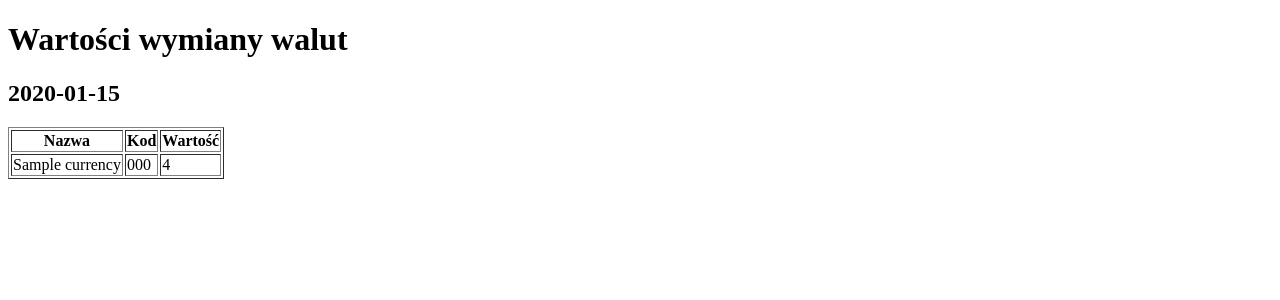
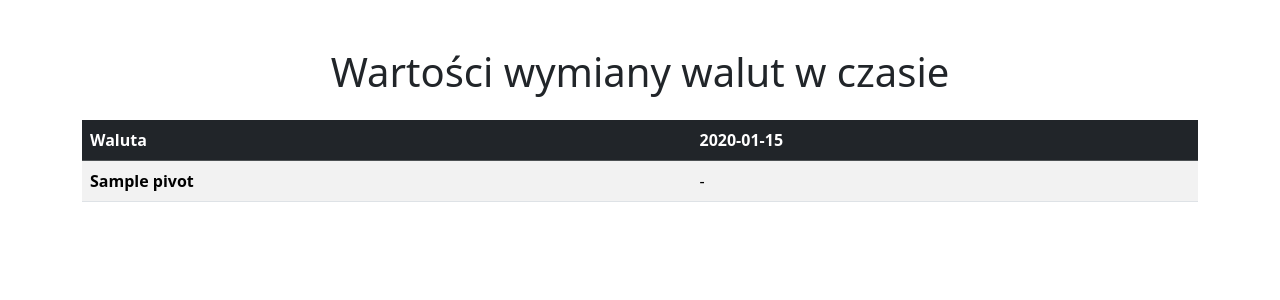
Before and after one commit to Thyrun/02A-pz, a Flask app: template templates/table.html in a window 1280 px wide. Shown: the top 300 px of the page. Run offline with Flask 3, Linux system fonts and the light colour scheme; tables that the repository leaves empty hold one stand-in row (values such as "Sample post"); the template is opened without the code that fills it: values that come from a table or form of the project are taken from there, most other values are stand-ins (such as "Sample title", 1, 10 or a date in 2020).

Commit message:
PZ-19 - reworked the table to be more modern
Signed-off-by: Wojciech Miedziak <thyrun@gmail.com>

```diff
--- a/app.py
+++ b/app.py
@@ -1,9 +1,8 @@
 from datetime import datetime
-from flask import Flask, render_template, jsonify, request
-from flask_sqlalchemy import SQLAlchemy
+from flask import Flask, render_template, jsonify
 from sqlalchemy import text
 import requests
-from datetime import date as thedate
+from collections import defaultdict
 from models import db, Currencies
 
 app = Flask(__name__)
@@ -43,24 +42,17 @@ def get_currencies():
 
 @app.route('/show', methods=['GET'])
 def show_currencies():
-    query_date = request.args.get('date', default=None)
+    currencies = Currencies.query.order_by(Currencies.currency_name, Currencies.date).all()
 
-    if query_date:
-        try:
-            selected_date = thedate.fromisoformat(query_date)
-            currencies = Currencies.query.filter_by(date=selected_date).all()
-            return render_template('table.html', currencies=currencies, selected_date=selected_date)
-        except ValueError:
-            return {"error": "Invalid date format. Use YYYY-MM-DD."}, 400
-    else:
-        # Query all currencies sorted by date for grouping
-        currencies = Currencies.query.order_by(Currencies.date.desc(), Currencies.currency_name).all()
-        from collections import defaultdict
-        grouped_currencies = defaultdict(list)
-        for currency in currencies:
-            grouped_currencies[currency.date].append(currency)
+    pivot_data = defaultdict(dict)
+    unique_dates = set()
+    for currency in currencies:
+        pivot_data[currency.currency_name][currency.date] = currency.exchange_rate
+        unique_dates.add(currency.date)
 
-        return render_template('table.html', grouped_currencies=grouped_currencies)
+    unique_dates = sorted(unique_dates)
+
+    return render_template('table.html', pivot_data=pivot_data, dates=unique_dates)
 
 
 @app.route('/test_db')
--- a/templates/table.html
+++ b/templates/table.html
@@ -1,47 +1,38 @@
 <!DOCTYPE html>
 <html>
 <head>
+    <meta charset="UTF-8">
+    <meta name="viewport" content="width=device-width, initial-scale=1.0">
     <title>Kantorek MERITO</title>
+    <link href="https://cdn.jsdelivr.net/npm/bootstrap@5.3.0-alpha3/dist/css/bootstrap.min.css" rel="stylesheet">
 </head>
 <body>
-    <h1>Wartości wymiany walut</h1>
+     <div class="container mt-5">
+        <h1 class="text-center mb-4">Wartości wymiany walut w czasie</h1>
+        <div class="table-responsive">
+            <table class="table table-striped table-hover align-middle">
+                <thead class="table-dark">
+                    <tr>
+                        <th scope="col">Waluta</th>
+                        {% for date in dates %}
+                            <th scope="col">{{ date }}</th>
+                        {% endfor %}
+                    </tr>
+                </thead>
+                <tbody>
+                    {% for currency_name, rates in pivot_data.items() %}
+                        <tr>
+                            <th scope="row">{{ currency_name }}</th>
+                            {% for date in dates %}
+                                <td>{{ rates.get(date, '-') }}</td>
+                            {% endfor %}
+                        </tr>
+                    {% endfor %}
+                </tbody>
+            </table>
+        </div>
+    </div>
 
-    {% if grouped_currencies %}
-        {% for date, currencies in grouped_currencies.items() %}
-            <h2>{{ date }}</h2>
-            <table border="1">
-                <tr>
-                    <th>Nazwa</th>
-                    <th>Kod</th>
-                    <th>Wartość</th>
-                </tr>
-                {% for currency in currencies %}
-                    <tr>
-                        <td>{{ currency.currency_name }}</td>
-                        <td>{{ currency.currency_code }}</td>
-                        <td>{{ currency.exchange_rate }}</td>
-                    </tr>
-                {% endfor %}
-            </table>
-        {% endfor %}
-    {% elif currencies %}
-        <h2>Wartości dla {{ selected_date }}</h2>
-        <table border="1">
-            <tr>
-                <th>Nazwa</th>
-                <th>Kod</th>
-                <th>Wartość</th>
-            </tr>
-            {% for currency in currencies %}
-                <tr>
-                    <td>{{ currency.currency_name }}</td>
-                    <td>{{ currency.currency_code }}</td>
-                    <td>{{ currency.exchange_rate }}</td>
-                </tr>
-            {% endfor %}
-        </table>
-    {% else %}
-        <p>Brak danych.</p>
-    {% endif %}
+    <script src="https://cdn.jsdelivr.net/npm/bootstrap@5.3.0-alpha3/dist/js/bootstrap.bundle.min.js"></script>
 </body>
 </html>
```
